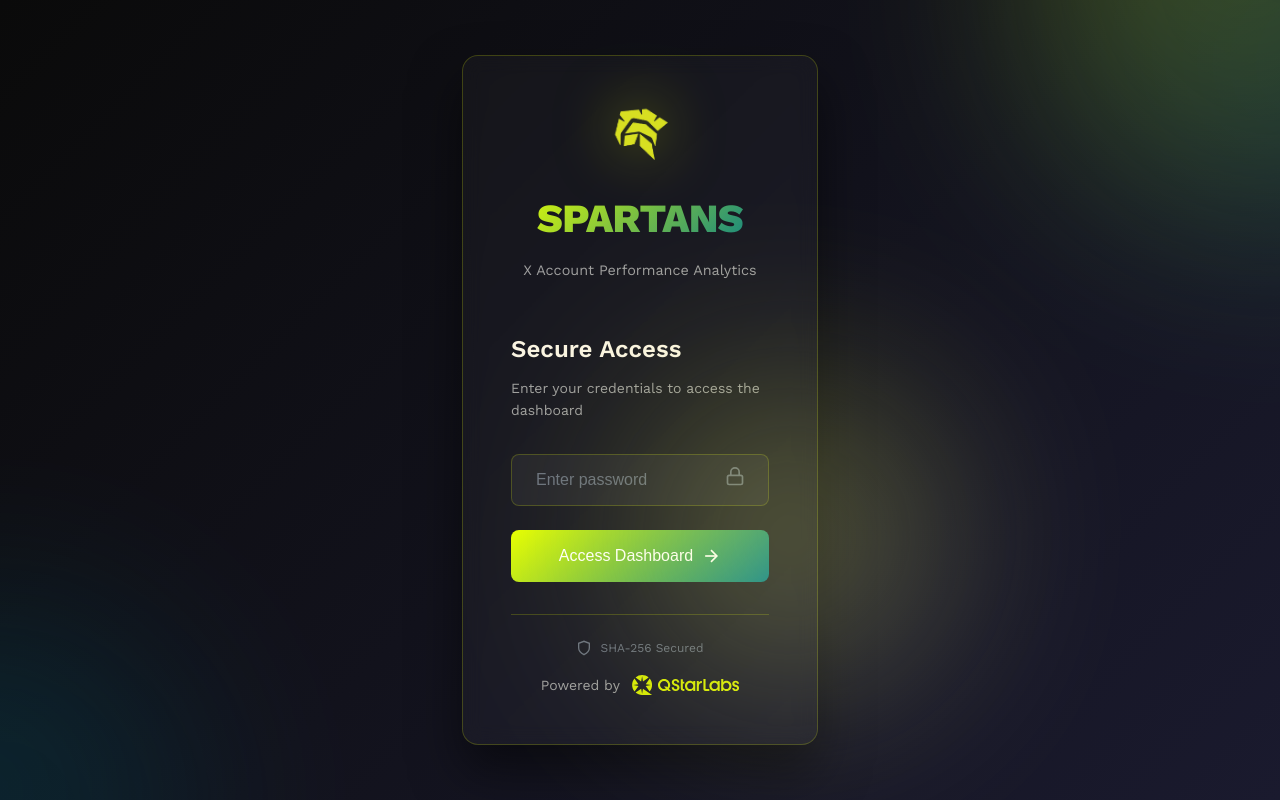
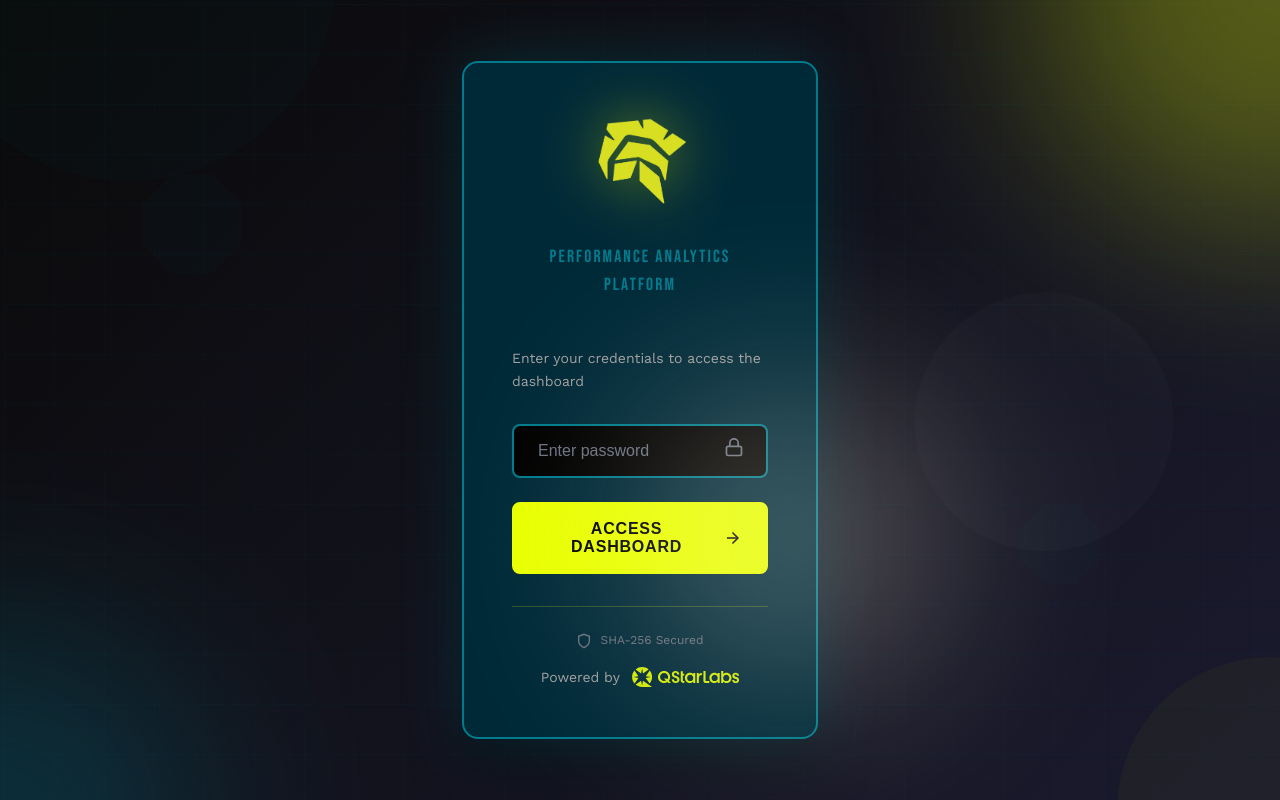
Before and after one commit to dorian014/spartans, a plain HTML site: page index.html in a window 1280 px wide. Drawn offline with nearby package versions, Linux system fonts and the light colour scheme.

Commit message:
Update login page design with Spartans branding
- Remove SPARTANS text, display logo only (larger size 100px)
- Remove "Secure Access" heading for cleaner design
- Add CORA-like typography (Bebas Neue) for headers
- Implement subtle background animations (circles, hexagons, grid)
- Update color scheme to brand palette (#E9ff00, #007b8d, #000000, #002938, #faf4e3)

🤖 Generated with Claude Code

Co-Authored-By: Claude <noreply@anthropic.com>

```diff
--- a/css/styles.css
+++ b/css/styles.css
@@ -1,7 +1,8 @@
 /* X Account Analytics Dashboard - Dark Theme Styles */
 
-/* Import fonts - Work Sans for Spartans brand */
+/* Import fonts - Work Sans and CORA for Spartans brand */
 @import url('https://fonts.googleapis.com/css2?family=Work+Sans:wght@300;400;500;600;700;800;900&display=swap');
+@import url('https://fonts.googleapis.com/css2?family=Bebas+Neue&display=swap'); /* CORA-like font alternative */
 
 /* CSS Variables */
 :root {
@@ -23,9 +24,9 @@
     --accent-blue: #007b8d;         /* Teal blue */
     --accent-red: #ef4444;
 
-    --gradient-primary: linear-gradient(135deg, #E9ff00 0%, #007b8d 100%);
-    --gradient-secondary: linear-gradient(135deg, #007b8d 0%, #002938 100%);
-    --gradient-accent: linear-gradient(135deg, #E9ff00 0%, #faf4e3 100%);
+    --gradient-primary: #E9ff00;
+    --gradient-secondary: #007b8d;
+    --gradient-accent: #faf4e3;
 
     --border-color: rgba(233, 255, 0, 0.2);
     --shadow-sm: 0 2px 4px rgba(0, 0, 0, 0.1);
@@ -94,12 +95,13 @@ body {
 }
 
 .login-card {
-    background: rgba(255, 255, 255, 0.03);
-    backdrop-filter: blur(10px);
-    border: 1px solid var(--border-color);
+    background: var(--bg-secondary);
+    border: 2px solid var(--accent-secondary);
     border-radius: var(--radius-xl);
     padding: var(--spacing-2xl);
-    box-shadow: 0 25px 50px rgba(0, 0, 0, 0.5);
+    box-shadow: 0 0 60px rgba(0, 123, 141, 0.3),
+                0 25px 50px rgba(0, 0, 0, 0.5);
+    position: relative;
 }
 
 .login-header {
@@ -108,21 +110,21 @@ body {
 }
 
 .logo {
-    font-size: 2.5rem;
-    font-weight: 800;
-    background: var(--gradient-primary);
-    -webkit-background-clip: text;
-    -webkit-text-fill-color: transparent;
-    background-clip: text;
+    font-family: 'Work Sans', sans-serif;
+    font-size: 3rem;
+    font-weight: 900;
+    color: var(--accent-primary);
     margin-bottom: var(--spacing-sm);
-    letter-spacing: -0.02em;
+    letter-spacing: 0.08em;
+    text-transform: uppercase;
+    text-shadow: 0 0 30px rgba(233, 255, 0, 0.5);
 }
 
 /* Spartans Logo Icons */
 .spartans-logo-icon {
-    width: 60px;
-    height: 60px;
-    margin-bottom: 1rem;
+    width: 100px;
+    height: 100px;
+    margin-bottom: 1.5rem;
     filter: drop-shadow(0 0 20px rgba(233, 255, 0, 0.3));
     animation: pulse-glow 2s infinite;
 }
@@ -144,14 +146,19 @@ body {
 }
 
 .tagline {
-    color: var(--text-secondary);
-    font-size: 0.9rem;
+    font-family: 'Bebas Neue', 'Work Sans', sans-serif;
+    color: var(--accent-secondary);
+    font-size: 1.1rem;
     font-weight: 400;
+    letter-spacing: 0.12em;
+    text-transform: uppercase;
 }
 
 .login-content h2 {
-    font-size: 1.5rem;
-    font-weight: 600;
+    font-family: 'Bebas Neue', 'Work Sans', sans-serif;
+    font-size: 1.8rem;
+    font-weight: 400;
+    letter-spacing: 0.05em;
     margin-bottom: var(--spacing-sm);
 }
 
@@ -171,11 +178,12 @@ body {
     width: 100%;
     padding: var(--spacing-md) var(--spacing-lg);
     padding-right: 3rem;
-    background: rgba(255, 255, 255, 0.05);
-    border: 1px solid var(--border-color);
+    background: var(--bg-primary);
+    border: 2px solid var(--accent-secondary);
     border-radius: var(--radius-md);
     color: var(--text-primary);
     font-size: 1rem;
+    font-weight: 500;
     transition: all var(--transition-base);
     outline: none;
 }
@@ -223,12 +231,14 @@ body {
 .login-button {
     width: 100%;
     padding: var(--spacing-md) var(--spacing-lg);
-    background: var(--gradient-primary);
-    border: none;
+    background: var(--accent-primary);
+    border: 2px solid var(--accent-primary);
     border-radius: var(--radius-md);
-    color: white;
+    color: var(--bg-primary);
     font-size: 1rem;
-    font-weight: 500;
+    font-weight: 700;
+    text-transform: uppercase;
+    letter-spacing: 0.05em;
     cursor: pointer;
     transition: all var(--transition-base);
     display: flex;
@@ -429,6 +439,126 @@ body {
     }
 }
 
+/* Animated Background Elements */
+.bg-animation {
+    position: fixed;
+    top: 0;
+    left: 0;
+    width: 100%;
+    height: 100%;
+    overflow: hidden;
+    pointer-events: none;
+    z-index: 0;
+}
+
+.bg-circle {
+    position: absolute;
+    border-radius: 50%;
+    background: var(--accent-secondary);
+    opacity: 0.03;
+}
+
+.bg-circle-1 {
+    width: 400px;
+    height: 400px;
+    top: -200px;
+    left: -100px;
+    animation: float-slow 25s ease-in-out infinite;
+}
+
+.bg-circle-2 {
+    width: 300px;
+    height: 300px;
+    bottom: -150px;
+    right: -100px;
+    background: var(--accent-primary);
+    animation: float-slow 20s ease-in-out infinite reverse;
+}
+
+.bg-circle-3 {
+    width: 250px;
+    height: 250px;
+    top: 40%;
+    left: 70%;
+    background: var(--accent-tertiary);
+    opacity: 0.02;
+    animation: float-slow 30s ease-in-out infinite;
+}
+
+.bg-hexagon {
+    position: absolute;
+    width: 100px;
+    height: 100px;
+    opacity: 0.03;
+}
+
+.bg-hexagon::before {
+    content: '';
+    position: absolute;
+    width: 100%;
+    height: 100%;
+    background: var(--accent-secondary);
+    clip-path: polygon(30% 0%, 70% 0%, 100% 30%, 100% 70%, 70% 100%, 30% 100%, 0% 70%, 0% 30%);
+}
+
+.bg-hexagon-1 {
+    top: 20%;
+    left: 10%;
+    animation: rotate-float 40s linear infinite;
+}
+
+.bg-hexagon-2 {
+    bottom: 25%;
+    right: 15%;
+    width: 80px;
+    height: 80px;
+    animation: rotate-float 35s linear infinite reverse;
+}
+
+.bg-grid {
+    position: absolute;
+    width: 100%;
+    height: 100%;
+    background-image:
+        linear-gradient(rgba(0, 123, 141, 0.05) 1px, transparent 1px),
+        linear-gradient(90deg, rgba(0, 123, 141, 0.05) 1px, transparent 1px);
+    background-size: 50px 50px;
+    animation: grid-move 60s linear infinite;
+}
+
+@keyframes float-slow {
+    0%, 100% {
+        transform: translate(0, 0) scale(1);
+    }
+    25% {
+        transform: translate(30px, -30px) scale(1.05);
+    }
+    50% {
+        transform: translate(-20px, 20px) scale(0.95);
+    }
+    75% {
+        transform: translate(40px, 10px) scale(1.02);
+    }
+}
+
+@keyframes rotate-float {
+    0% {
+        transform: rotate(0deg) translate(20px) rotate(0deg);
+    }
+    100% {
+        transform: rotate(360deg) translate(20px) rotate(-360deg);
+    }
+}
+
+@keyframes grid-move {
+    0% {
+        transform: translate(0, 0);
+    }
+    100% {
+        transform: translate(50px, 50px);
+    }
+}
+
 /* Scrollbar Styling */
 ::-webkit-scrollbar {
     width: 10px;
--- a/index.html
+++ b/index.html
@@ -3,23 +3,31 @@
 <head>
     <meta charset="UTF-8">
     <meta name="viewport" content="width=device-width, initial-scale=1.0">
-    <title>Spartans - X Analytics Dashboard</title>
+    <title>Spartans - Performance Analytics</title>
     <link rel="icon" type="image/png" href="assets/logo_small.png">
     <link rel="shortcut icon" type="image/png" href="assets/logo_small.png">
     <link rel="apple-touch-icon" href="assets/logo_small.png">
     <link rel="stylesheet" href="css/styles.css">
 </head>
 <body class="login-page">
+    <!-- Animated Background -->
+    <div class="bg-animation">
+        <div class="bg-circle bg-circle-1"></div>
+        <div class="bg-circle bg-circle-2"></div>
+        <div class="bg-circle bg-circle-3"></div>
+        <div class="bg-hexagon bg-hexagon-1"></div>
+        <div class="bg-hexagon bg-hexagon-2"></div>
+        <div class="bg-grid"></div>
+    </div>
+
     <div class="login-container">
         <div class="login-card">
             <div class="login-header">
                 <img src="assets/logo_small.png" alt="Spartans Logo" class="spartans-logo-icon">
-                <h1 class="logo">SPARTANS</h1>
-                <p class="tagline">X Account Performance Analytics</p>
+                <p class="tagline">Performance Analytics Platform</p>
             </div>
 
             <div class="login-content">
-                <h2>Secure Access</h2>
                 <p class="login-description">Enter your credentials to access the dashboard</p>
 
                 <form id="loginForm" autocomplete="off">
```
